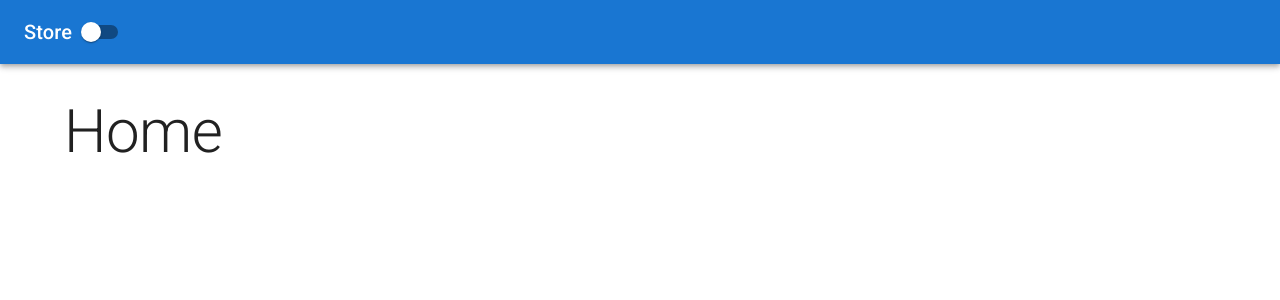
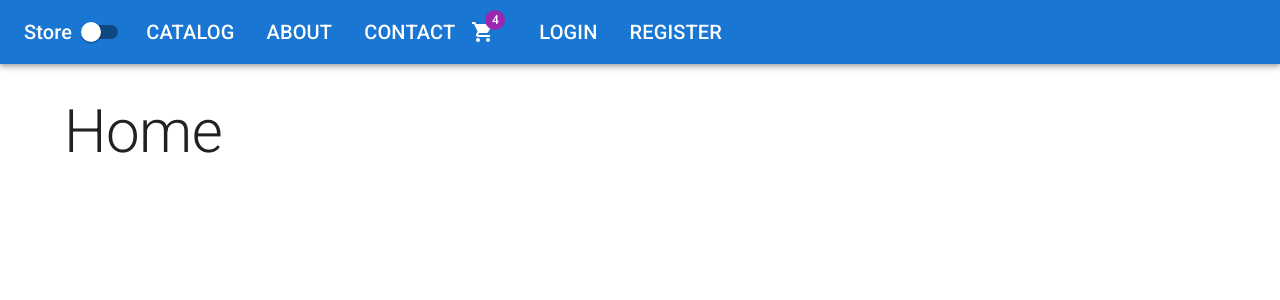
Before and after one commit to bartlomiejwyszecki/shop, a React (Vite) app in the folder shop-ui/: page / in a window 1280 px wide. Shown: the top 300 px of the page. Built offline with nearby package versions, Linux system fonts and the light colour scheme.

Commit message:
routes links added

```diff
--- a/shop-ui/src/app/layout/Header.tsx
+++ b/shop-ui/src/app/layout/Header.tsx
@@ -1,4 +1,41 @@
-import { AppBar, Toolbar, Typography, Switch } from "@mui/material";
+import { ShoppingCart } from "@mui/icons-material";
+import {
+  AppBar,
+  Toolbar,
+  Typography,
+  Switch,
+  List,
+  ListItem,
+  IconButton,
+  Badge,
+} from "@mui/material";
+import { NavLink } from "react-router-dom";
+
+const midLinks = [
+  {
+    title: "catalog",
+    path: "/catalog",
+  },
+  {
+    title: "about",
+    path: "/about",
+  },
+  {
+    title: "contact",
+    path: "/contact",
+  },
+];
+
+const rightLinks = [
+  {
+    title: "login",
+    path: "/login",
+  },
+  {
+    title: "register",
+    path: "/register",
+  },
+];
 
 interface HeaderProps {
   darkMode: boolean;
@@ -13,10 +50,46 @@ export default function Header({ darkMode, darkModeChange }: HeaderProps) {
   return (
     <AppBar position="static" sx={{ mb: 4 }}>
       <Toolbar>
-        <Typography variant="h6" component="div" sx={{ flexGrow: "inherit" }}>
+        <Typography
+          variant="h6"
+          component={NavLink}
+          to="/"
+          sx={{ flexGrow: "inherit", color: "inherit", textDecoration: "none" }}
+        >
           Store
         </Typography>
         <Switch checked={darkMode} onChange={handleChange} />
+        <List sx={{ display: "flex" }}>
+          {midLinks.map(({ title, path }) => (
+            <ListItem
+              component={NavLink}
+              to={path}
+              key={path}
+              sx={{ color: "inherit", typography: "h6" }}
+            >
+              {title.toUpperCase()}
+            </ListItem>
+          ))}
+        </List>
+
+        <IconButton size="large" edge="start" color="inherit" sx={{ mr: 2 }}>
+          <Badge badgeContent="4" color="secondary">
+            <ShoppingCart />
+          </Badge>
+        </IconButton>
+
+        <List sx={{ display: "flex" }}>
+          {rightLinks.map(({ title, path }) => (
+            <ListItem
+              component={NavLink}
+              to={path}
+              key={path}
+              sx={{ color: "inherit", typography: "h6" }}
+            >
+              {title.toUpperCase()}
+            </ListItem>
+          ))}
+        </List>
       </Toolbar>
     </AppBar>
   );
```
